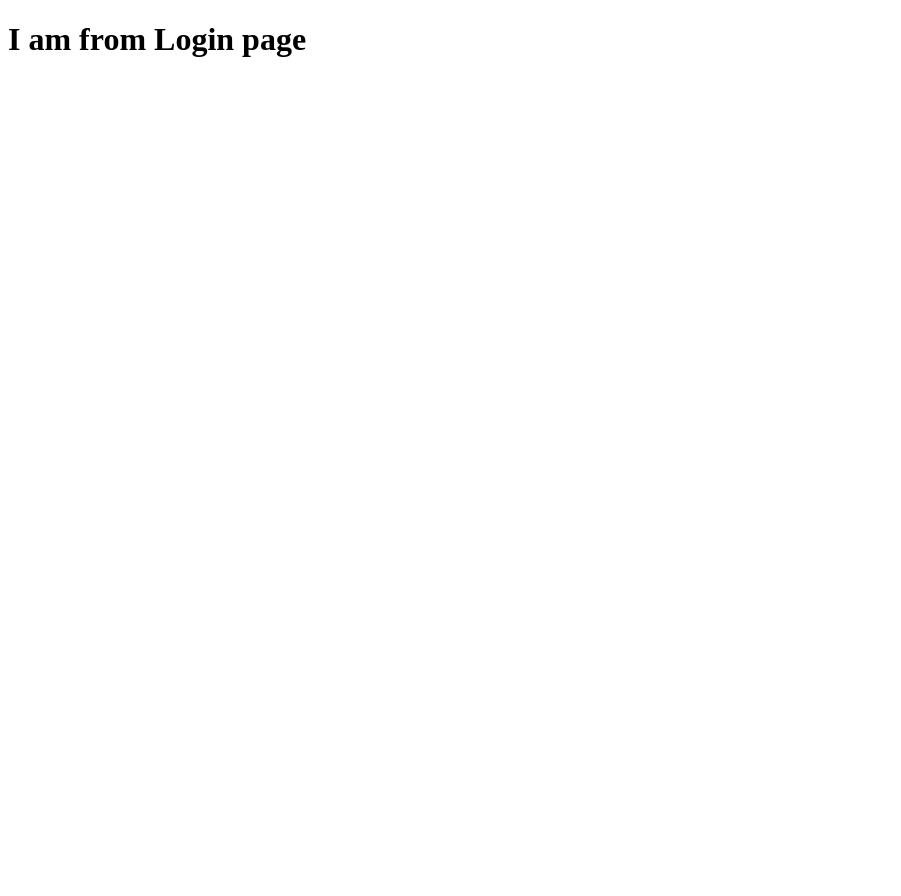
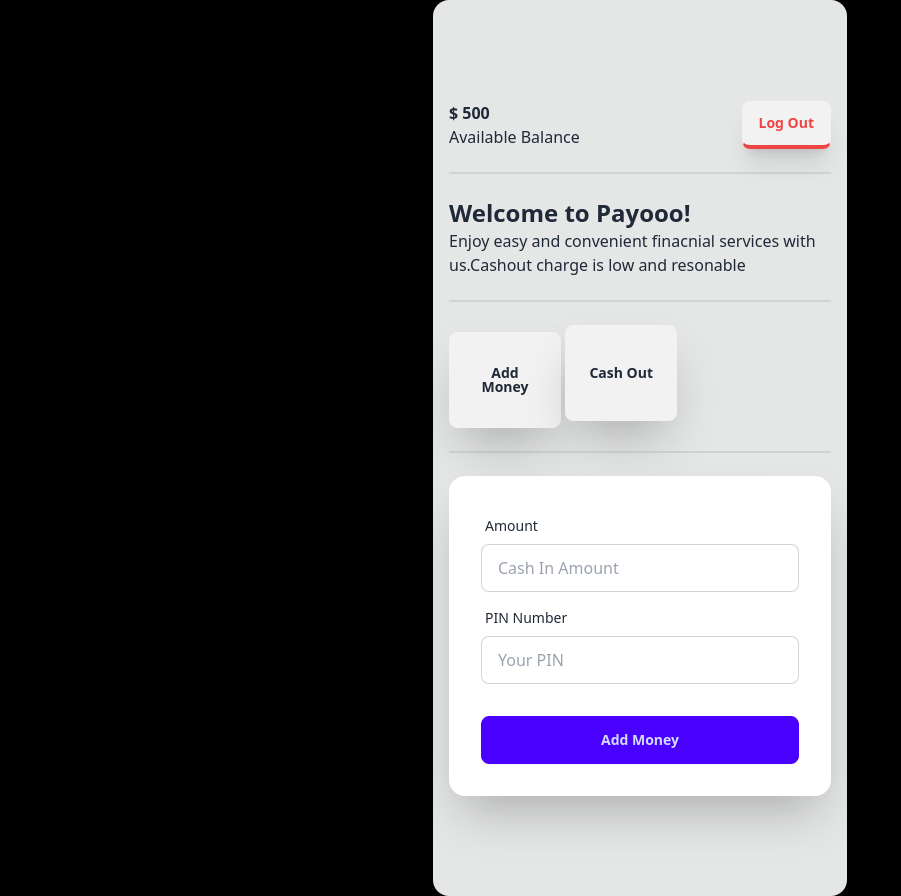
Before and after one commit to Abdallah-BinSaif/p-payoo-mfs, a plain HTML site: page home.html in a window 1280 px wide. Shown: the whole page, without its empty margins (0-901 px from the left). Before the commit the page ends 800 px from the top, so only its background shows below. Drawn offline with nearby package versions, Linux system fonts and the light colour scheme.

Commit message:
add money

```diff
--- /dev/null
+++ b/add-money.js
@@ -0,0 +1,20 @@
+document.getElementById("btn-add-money")
+.addEventListener("click",function(event){
+    event.preventDefault();
+
+
+    const addAmount = document.getElementById("add-money-amount");
+
+    const pinNum = document.getElementById("add-money-pin-num");
+
+
+    if (pinNum.value === "5") {
+        const currentBalance = document.getElementById("current-balance");
+
+        let newBalance = parseFloat(currentBalance.innerText) + parseInt(addAmount.value);
+
+        currentBalance.innerText = newBalance;
+        addAmount.value = "";
+        pinNum.value = "";
+    }
+})
--- a/home.html
+++ b/home.html
@@ -1,11 +1,65 @@
 <!DOCTYPE html>
-<html lang="en">
-<head>
-    <meta charset="UTF-8">
-    <meta name="viewport" content="width=device-width, initial-scale=1.0">
-    <title>Payooo Home Page</title>
-</head>
-<body>
-    <h1>I am from Login page</h1>
-</body>
+<html lang="en" class="bg-black">
+  <head>
+    <meta charset="UTF-8" />
+    <meta name="viewport" content="width=device-width, initial-scale=1.0" />
+    <!-- daisy UI -->
+    <link
+      href="https://cdn.jsdelivr.net/npm/daisyui@4.12.10/dist/full.min.css"
+      rel="stylesheet"
+      type="text/css"
+    />
+    <script src="https://cdn.tailwindcss.com"></script>
+    <title>Payoo MFS Login Page</title>
+  </head>
+  <body>
+    <div class="flex justify-center">
+        <div class="artboard artboard-demo phone-5 p-4">
+          <main>
+            <section class="flex justify-between items-center">
+                <div><p class="font-extrabold">$ <span id="current-balance">500</span></p><p>Available Balance</p></div>
+                <div><button id="btn-logout" class="btn border-b-red-500 border-b-4 shadow-xl text-red-500">Log Out</button></div>
+            </section>
+            <div class="divider"></div>
+            <section>
+                <h2 class="font-extrabold text-2xl">Welcome to Payooo!</h2>
+                <p>Enjoy easy and convenient finacnial services with us.Cashout charge is low and resonable</p>
+            </section>
+            <div class="divider"></div>
+            <section>
+                <button class="btn w-28 h-24 shadow-2xl">Add Money</button>
+                <button class="btn w-28 h-24 shadow-2xl">Cash Out</button>
+            </section>
+            <div class="divider"></div>
+            <section>
+                <!-- Add Money Section -->
+                <div>
+                    <div class="card bg-base-100 w-full max-w-sm shrink-0 shadow-2xl">
+                        <form class="card-body">
+                          <div class="form-control">
+                            <label class="label">
+                              <span class="label-text">Amount</span>
+                            </label>
+                            <input id="add-money-amount" type="text" placeholder="Cash In Amount" class="input input-bordered" required />
+                          </div>
+                          <div class="form-control">
+                            <label class="label">
+                              <span class="label-text">PIN Number</span>
+                            </label>
+                            <input id="add-money-pin-num" type="password" placeholder="Your PIN" class="input input-bordered" required />
+                          </div>
+                          <div class="form-control mt-6">
+                            <button id="btn-add-money" class="btn btn-primary">Add Money</button>
+                          </div>
+                        </form>
+                      </div>
+                </div>
+            </section>
+          </main>
+        </div>
+      </div>
+
+      <script src="./home.js"></script>
+      <script src="./add-money.js"></script>
+  </body>
 </html>
--- a/home.js
+++ b/home.js
@@ -0,0 +1,4 @@
+document.getElementById("btn-logout")
+.addEventListener("click", function(){
+    window.location.href = "./index.html"
+})
```
Also changed, not shown: index.html (+1 -1 lines), cash-out.js (added).
